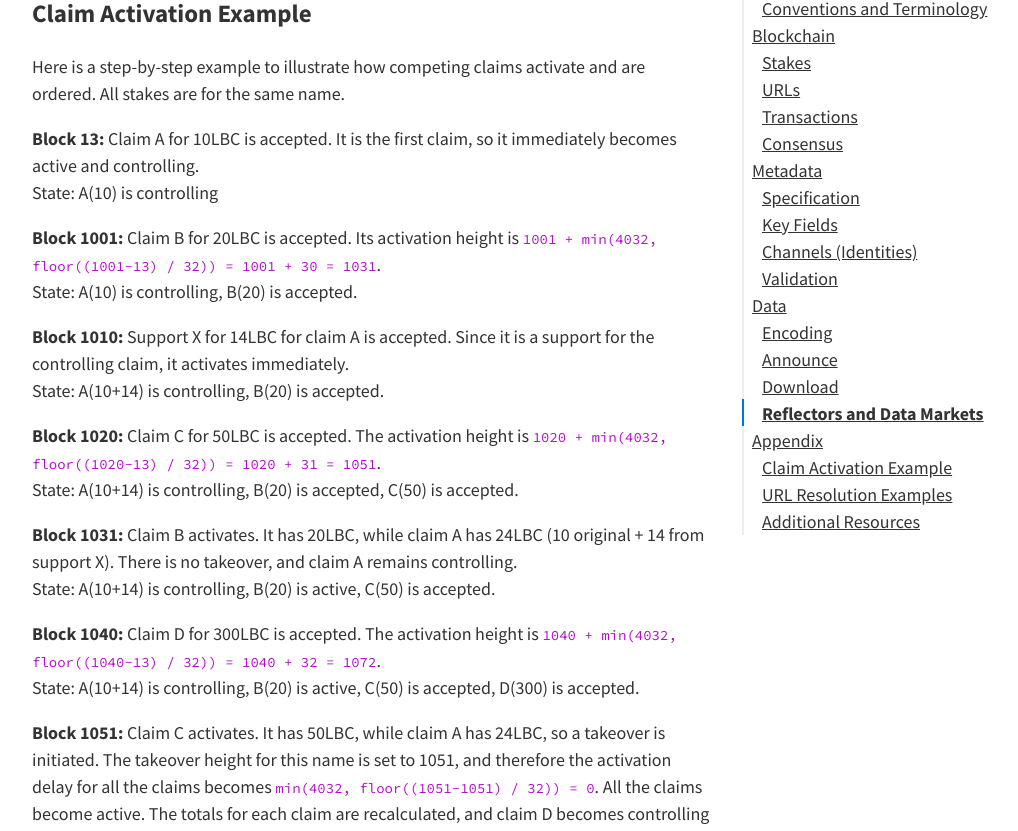
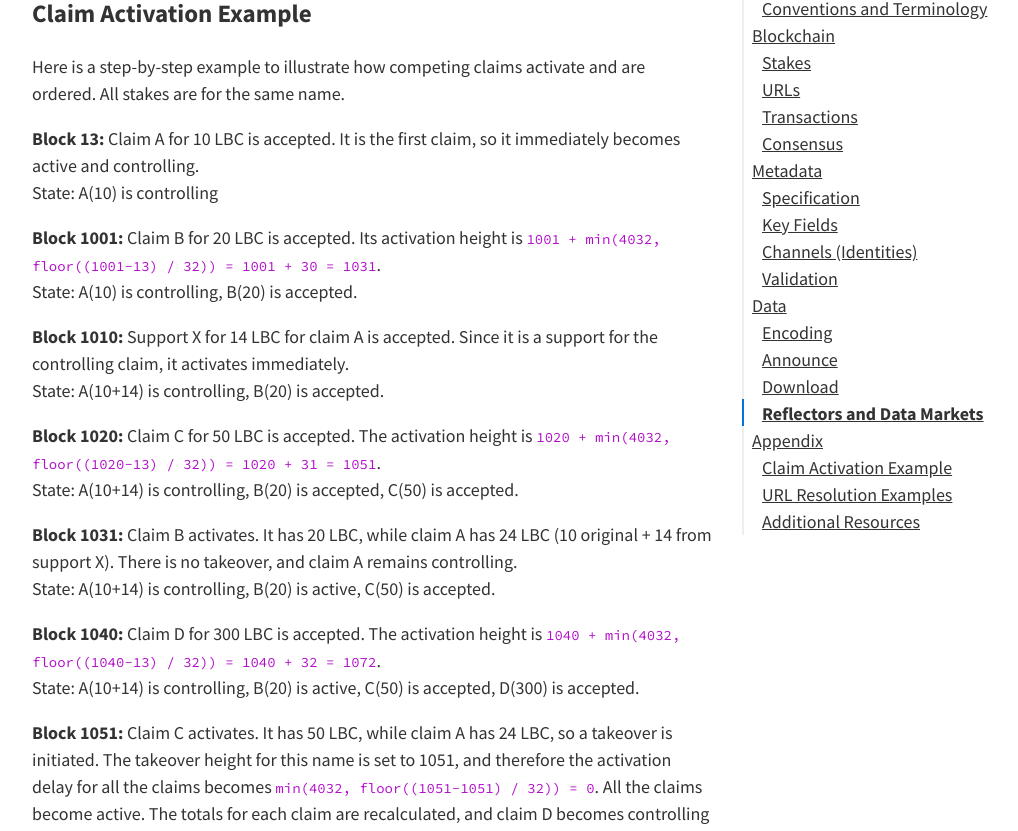
Before and after one commit to lbryio/spec, a Jekyll site: the page built from index.md, in a window 1280 px wide and 1400 px high, scrolled down 26646 px. Shown: the part 133-964 px from the top of the window, without its empty margins (118-1136 px from the left). Built offline with Jekyll 4.4.1, drawn with Linux system fonts in a browser that asks for light colours; our own code applies the rules of GitHub Pages for plain Markdown files; some of the changed text lies outside the part shown.

Commit message:
Update status and some other small changes

```diff
--- a/index.md
+++ b/index.md
@@ -866,25 +866,25 @@ The current version of the protocol does not support sophisticated price negotia
 
 Here is a step-by-step example to illustrate how competing claims activate and are ordered. All stakes are for the same name.
 
-**Block 13:** Claim A for 10LBC is accepted. It is the first claim, so it immediately becomes active and controlling.
+**Block 13:** Claim A for 10 LBC is accepted. It is the first claim, so it immediately becomes active and controlling.
 <br>State: A(10) is controlling
 
-**Block 1001:** Claim B for 20LBC is accepted. Its activation height is `1001 + min(4032, floor((1001-13) / 32)) = 1001 + 30 = 1031`.
+**Block 1001:** Claim B for 20 LBC is accepted. Its activation height is `1001 + min(4032, floor((1001-13) / 32)) = 1001 + 30 = 1031`.
 <br>State: A(10) is controlling, B(20) is accepted.
 
-**Block 1010:** Support X for 14LBC for claim A is accepted. Since it is a support for the controlling claim, it activates immediately.
+**Block 1010:** Support X for 14 LBC for claim A is accepted. Since it is a support for the controlling claim, it activates immediately.
 <br>State: A(10+14) is controlling, B(20) is accepted.
 
-**Block 1020:** Claim C for 50LBC is accepted. The activation height is `1020 + min(4032, floor((1020-13) / 32)) = 1020 + 31 = 1051`.
+**Block 1020:** Claim C for 50 LBC is accepted. The activation height is `1020 + min(4032, floor((1020-13) / 32)) = 1020 + 31 = 1051`.
 <br>State: A(10+14) is controlling, B(20) is accepted, C(50) is accepted.
 
-**Block 1031:** Claim B activates. It has 20LBC, while claim A has 24LBC (10 original + 14 from support X). There is no takeover, and claim A remains controlling.
+**Block 1031:** Claim B activates. It has 20 LBC, while claim A has 24 LBC (10 original + 14 from support X). There is no takeover, and claim A remains controlling.
 <br>State: A(10+14) is controlling, B(20) is active, C(50) is accepted.
 
-**Block 1040:** Claim D for 300LBC is accepted. The activation height is `1040 + min(4032, floor((1040-13) / 32)) = 1040 + 32 = 1072`.
+**Block 1040:** Claim D for 300 LBC is accepted. The activation height is `1040 + min(4032, floor((1040-13) / 32)) = 1040 + 32 = 1072`.
 <br>State: A(10+14) is controlling, B(20) is active, C(50) is accepted, D(300) is accepted.
 
-**Block 1051:** Claim C activates. It has 50LBC, while claim A has 24LBC, so a takeover is initiated. The takeover height for this name is set to 1051, and therefore the activation delay for all the claims becomes `min(4032, floor((1051-1051) / 32)) = 0`. All the claims become active. The totals for each claim are recalculated, and claim D becomes controlling because it has the highest total.
+**Block 1051:** Claim C activates. It has 50 LBC, while claim A has 24 LBC, so a takeover is initiated. The takeover height for this name is set to 1051, and therefore the activation delay for all the claims becomes `min(4032, floor((1051-1051) / 32)) = 0`. All the claims become active. The totals for each claim are recalculated, and claim D becomes controlling because it has the highest total.
 <br>State: A(10+14) is active, B(20) is active, C(50) is active, D(300) is controlling.
 
 ### URL Resolution Examples
```
Also changed, not shown: other parts of index.md (+1 -1 lines).
